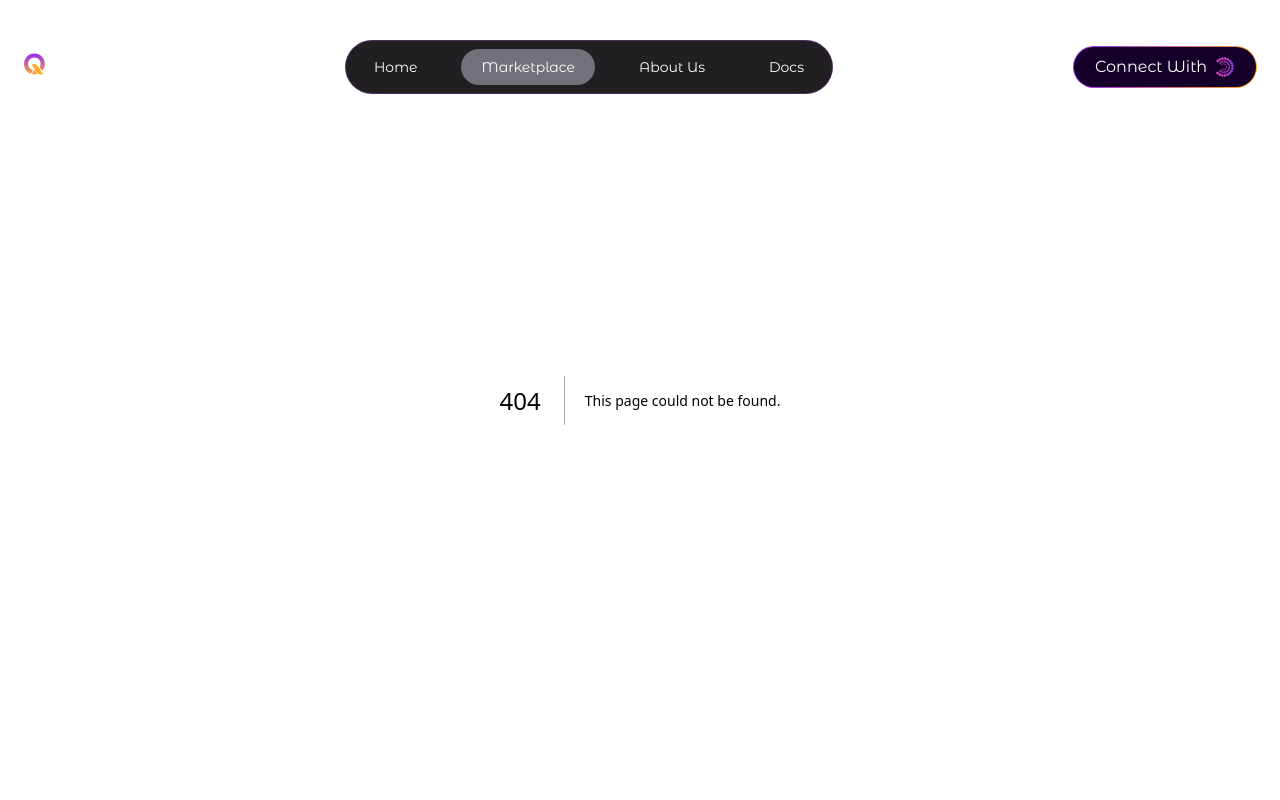
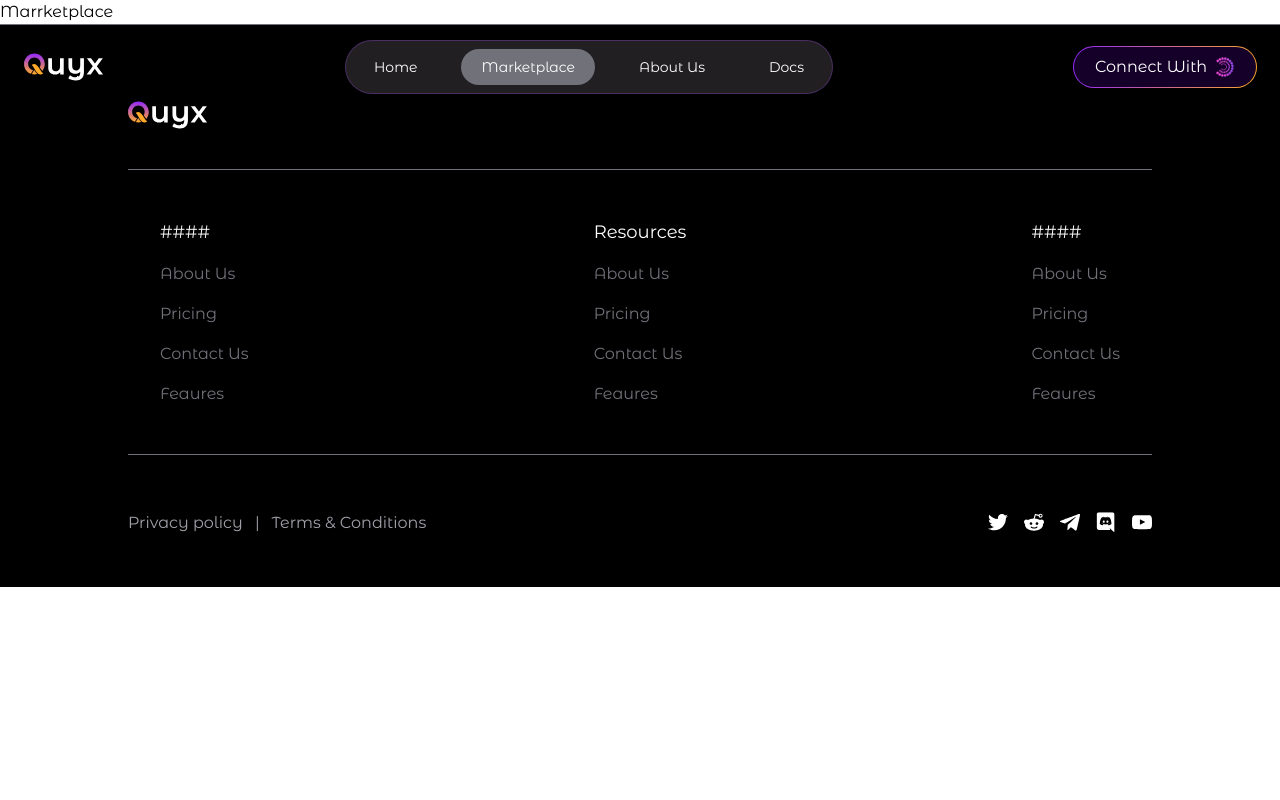
Before and after one commit to QuyxHQ/client, a Next.js app: page /Marketplace in a window 1280 px wide. Before the commit this address had no page. Shown: the top 800 px of the page. Built offline with nearby package versions, Linux system fonts and the light colour scheme.

Commit message:
added marketplace

```diff
--- a/components/Marketplace/Components/Tophero/index.tsx
+++ b/app/Marketplace/Components/Tophero/index.tsx
@@ -4,7 +4,7 @@ const Tophero = () => {
   return (
     <>
     <div className="wrap">
-
+    <div>Marrketplace</div>
     </div>
     </>
   )
--- a/components/Marketplace/index.tsx
+++ b/app/Marketplace/page.tsx
@@ -1,5 +1,5 @@
 import React from 'react'
-import Tophero from "../Marketplace/Components/Tophero"
+import Tophero from "./Components/Tophero"
 
 const index = () => {
   return (
```
Also changed, not shown: app/Marketplace/Components/Tophero/Tophero.css (renamed from components/Marketplace/Components/Tophero/Tophero.css).
